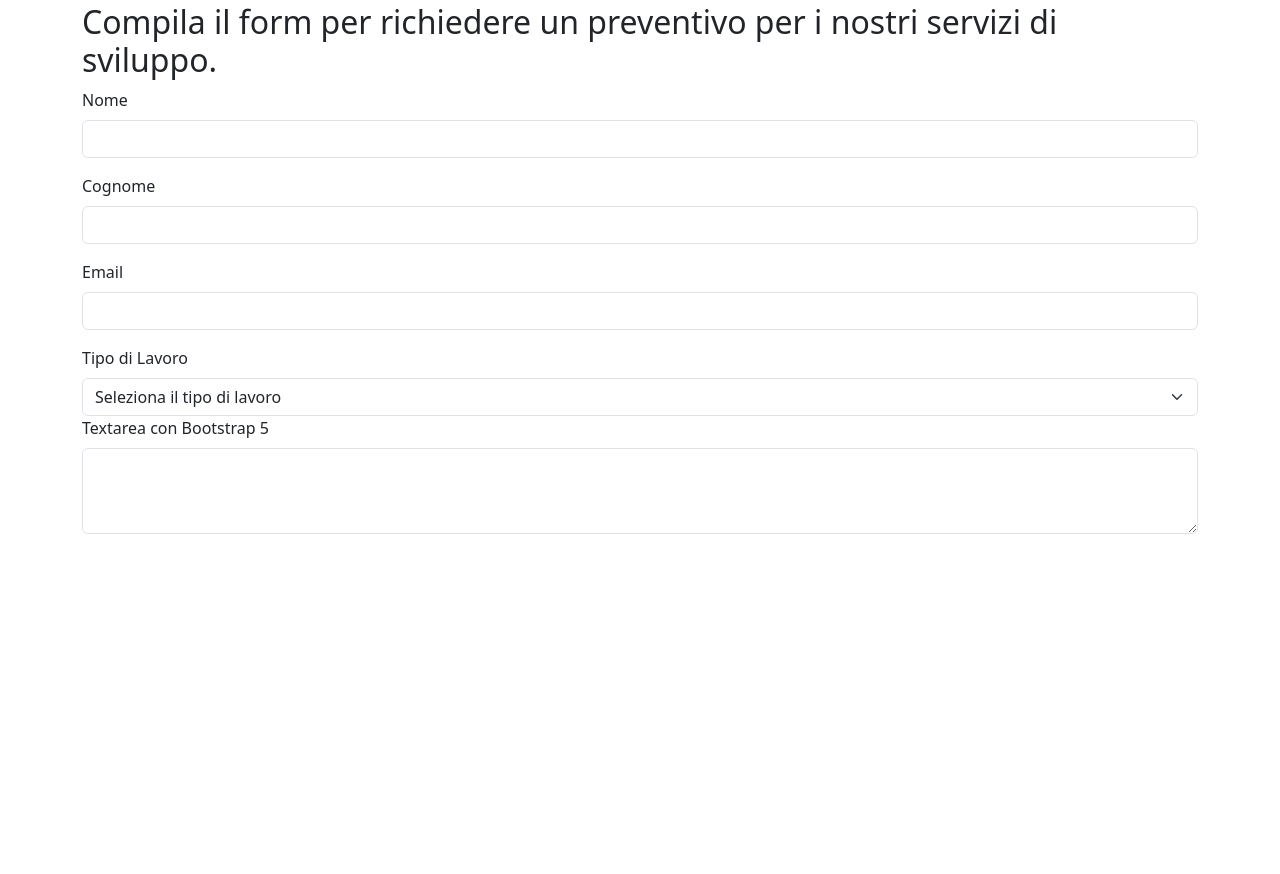
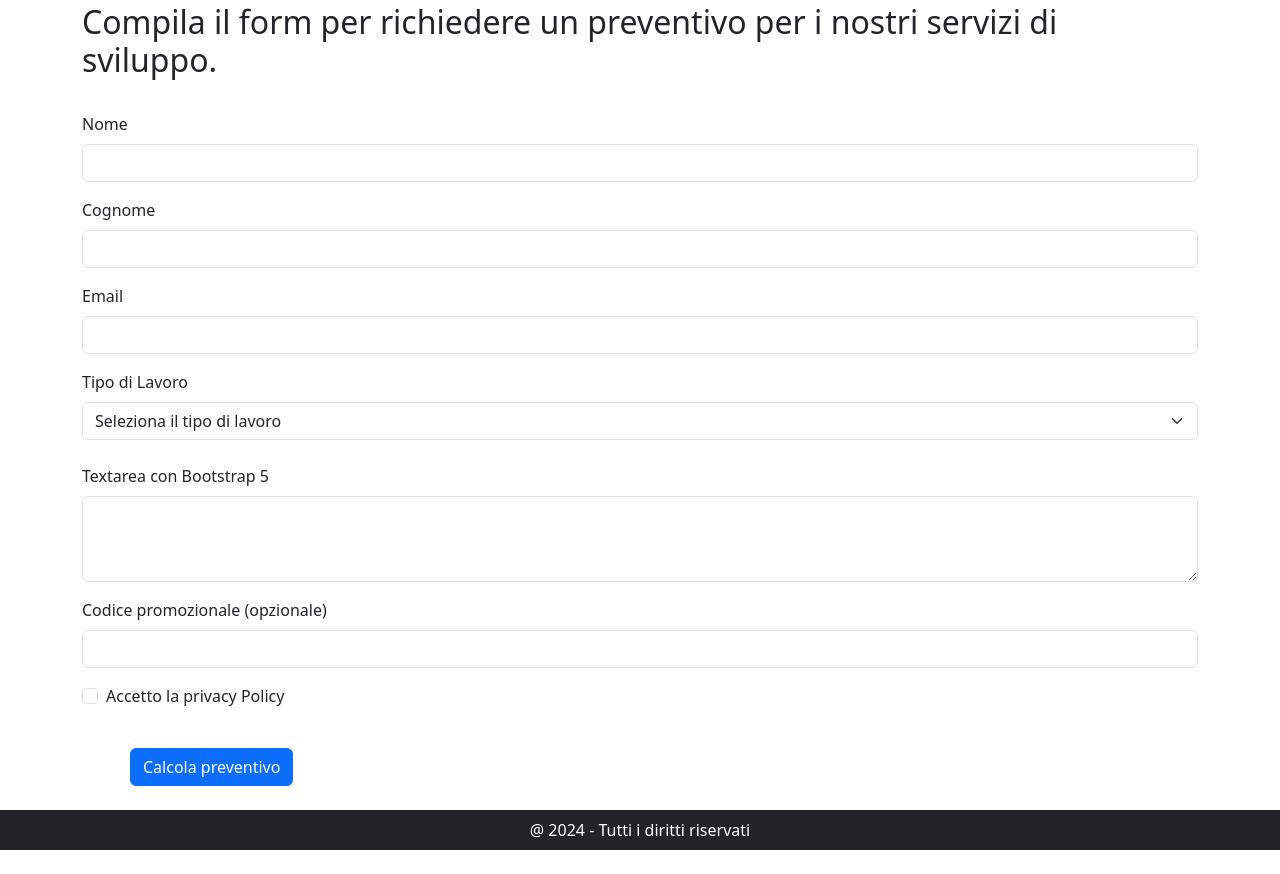
Before and after one commit to DaniPrr90/bootstrap-preventivo, a plain HTML site: page index.html in a window 1280 px wide. Shown: the part 109-983 px from the top of the page. Before the commit the page ends 800 px from the top, so only its background shows below. Drawn offline with nearby package versions, Linux system fonts and the light colour scheme.

Commit message:
add:conclusione form e footer

```diff
--- a/index.html
+++ b/index.html
@@ -65,7 +65,7 @@
 
     <!-- inizio form della pagina -->
     <form>
-        <div class="mb-3">
+        <div class="mb-3 pt-4">
           <label for="Name" class="form-label">Nome</label>
           <input type="text" class="form-control" id="Name" aria-describedby="Nome">
         </div>
@@ -87,9 +87,20 @@
             <option value="3">Project Analysis</option>
           </select>
         </div>
-        <div class="mb-3">
+        <div class="mb-3 pt-4">
             <label for="Textarea" class="form-label">Textarea con Bootstrap 5</label>
             <textarea class="form-control" id="Textarea" rows="3"></textarea>
+          </div>
+          <div class="mb-3">
+            <label for="code" class="form-label">Codice promozionale (opzionale)</label>
+            <input type="text" class="form-control" id="code" aria-describedby="code">
+          </div>
+          <div class="mb-3 form-check">
+            <input type="checkbox" class="form-check-input" id="privacyPolicy">
+            <label class="form-check-label" for="privacyPolicy">Accetto la privacy Policy</label>
+          </div>
+          <div class="col-6 ms-5 pt-4">
+            <button class="btn btn-primary" type="submit">Calcola preventivo</button>
           </div>
         <!-- form selection tipo di lavoro -->
       </form>
@@ -99,7 +110,9 @@
 </div>
 </main>
 </body>
-
+<footer>
+    <span class=" my-4 d-block p-2 text-bg-dark text-center">@ 2024 - Tutti i diritti riservati</span>
+</footer>
 <!-- inserimento footer -->
 
 </html>
```
